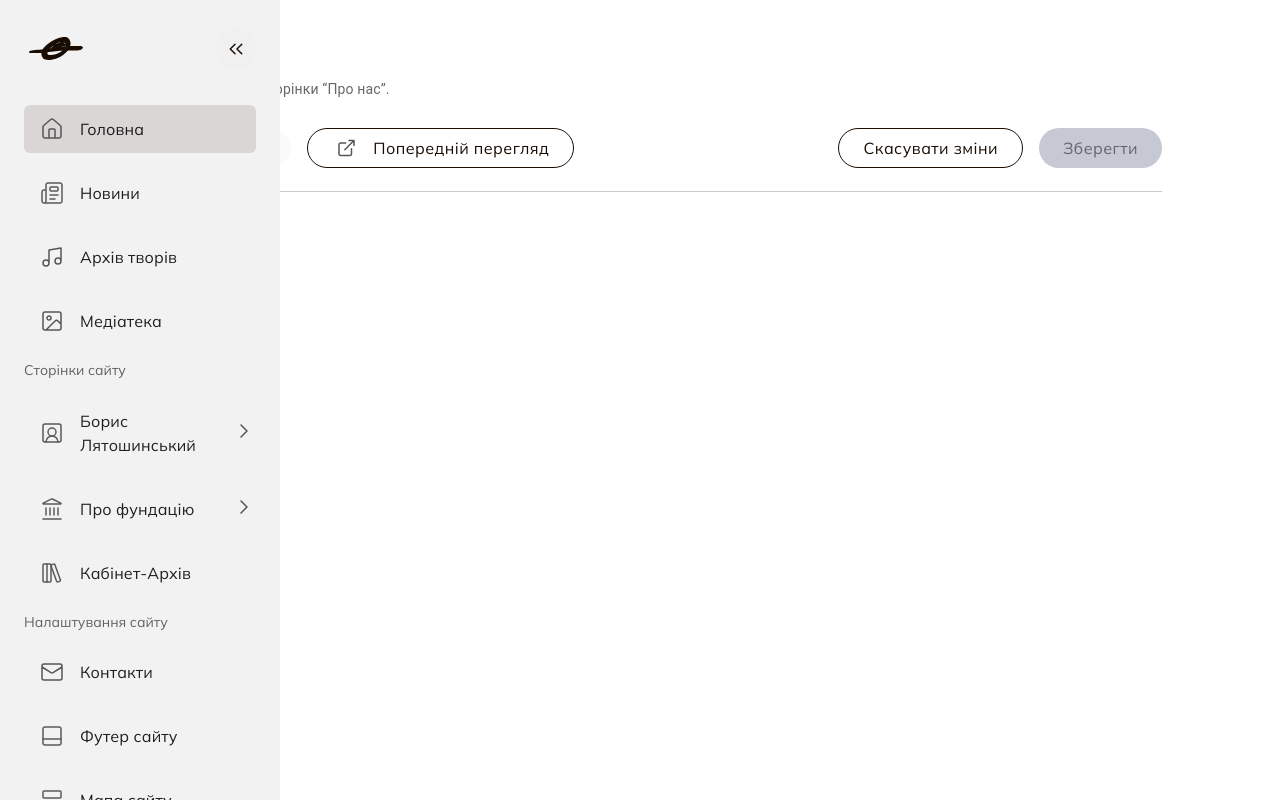
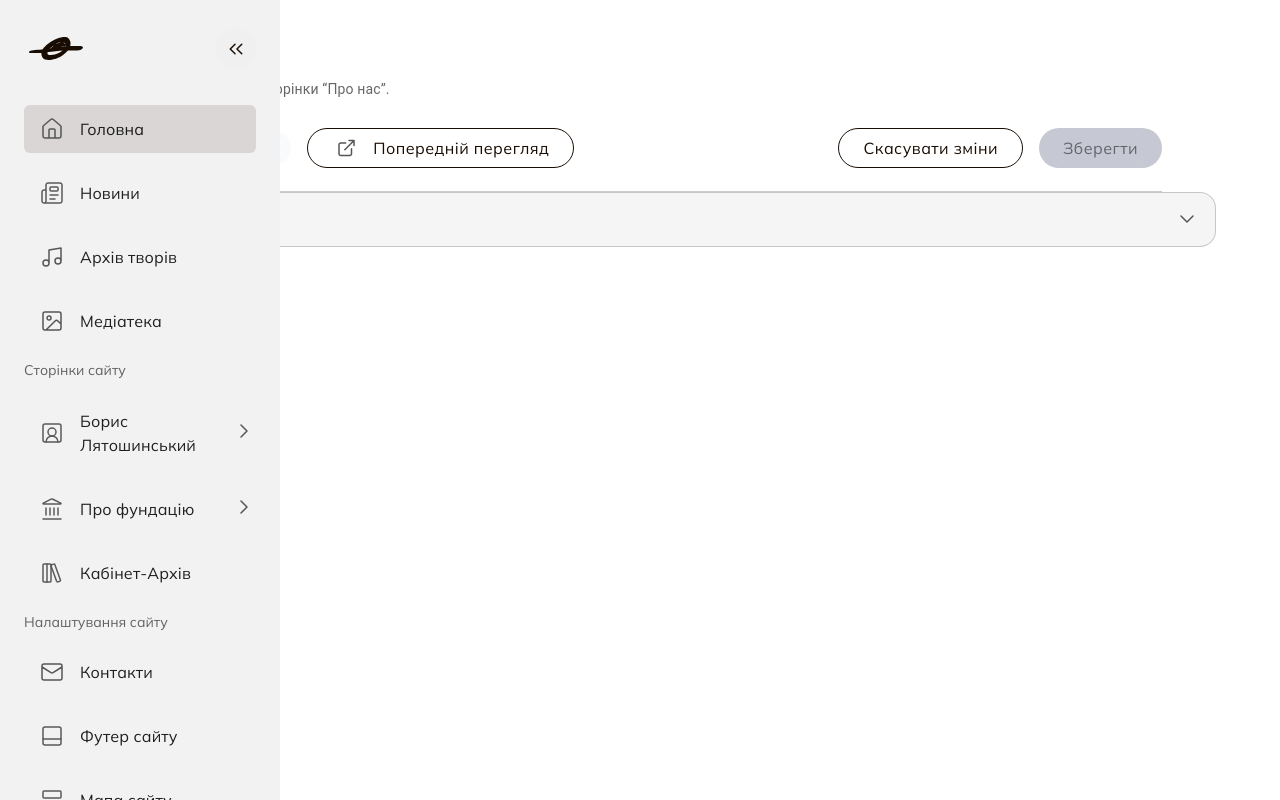
Before and after one commit to Liatoshynsky-Foundation/lf-admin, a Next.js app: page / in a window 1280 px wide. Built offline with nearby package versions, Linux system fonts and the light colour scheme.

Commit message:
feat: rough draft

```diff
--- a/app/(logged_id)/page.tsx
+++ b/app/(logged_id)/page.tsx
@@ -4,6 +4,7 @@ import { Box } from '@mui/material';
 import React from 'react';
 
 import { fetchPreview } from '~/lib/utils/fetchPreview';
+import Team from '~/shared/components/accordion-blocks/team/Team';
 import { Header } from '~/shared/components/header/Header';
 
 export default function Home() {
@@ -32,6 +33,14 @@ export default function Home() {
         onSave={onSave}
         isSaving
       />
+      <Team
+        introText="Вступний текст секції"
+        sectionTitle="Заголовок секції"
+        contributors={[
+          { name: 'Тетяна Гоман', description: 'Опис учасника' },
+          { name: 'Тетяна Гоман', description: 'Опис учасника' }
+        ]}
+      />
     </Box>
   );
 }
--- /dev/null
+++ b/app/shared/components/accordion-blocks/team/Team.styles.tsx
@@ -0,0 +1,5 @@
+export const styles = {
+  contributorContainer: {
+    display: 'flex'
+  }
+};
--- /dev/null
+++ b/app/shared/components/accordion-blocks/team/Team.tsx
@@ -0,0 +1,35 @@
+import { Box } from '@mui/system';
+import React from 'react';
+
+import { SvgImage } from '../../svg-image/SvgImage';
+import { styles } from './Team.styles';
+import { ContributorCard } from '~/components/contributor-card/ContributorCard';
+import CollapsibleBlock from '~/ds-components/collapsible-block/CollapsibleBlock';
+import { CustomTextField } from '~/ds-components/text-field/TextField';
+import { ContributorData } from '~/types/accordionBlocks';
+
+type TeamProps = {
+  introText: string;
+  sectionTitle: string;
+  contributors: Array<ContributorData>;
+};
+
+const Team = ({ introText, sectionTitle, contributors }: TeamProps) => {
+  return (
+    <CollapsibleBlock title="Команда">
+      <CustomTextField title="Вступний текст секції" label="Текст заголовку" defaultValue={introText} fullWidth />
+      <CustomTextField title="Заголовок секції" label="Текст заголовку" defaultValue={sectionTitle} fullWidth />
+      {contributors.map((contributor, index) => (
+        <Box key={contributor.name + index} sx={styles.contributorContainer}>
+          <ContributorCard
+            contributorNameValue={contributor.name}
+            contributorDescriptionValue={contributor.description}
+          />
+          <SvgImage src="/icons/trash.svg" alt="Видалити учасника" width={24} height={24} />
+        </Box>
+      ))}
+    </CollapsibleBlock>
+  );
+};
+
+export default Team;
--- a/app/types/accordionBlocks.ts
+++ b/app/types/accordionBlocks.ts
@@ -30,3 +30,8 @@ export interface ConfigurableListItem {
   // eslint-disable-next-line @typescript-eslint/no-explicit-any
   [key: string]: any;
 }
+
+export interface ContributorData {
+  name: string;
+  description: string;
+}
--- a/middleware.ts
+++ b/middleware.ts
@@ -6,7 +6,7 @@ import { REFRESH_TOKEN_COOKIE_NAME } from './src/constants';
 export function middleware(request: NextRequest) {
   const refreshToken = request.cookies.get(REFRESH_TOKEN_COOKIE_NAME);
 
-  if (!refreshToken && request.nextUrl.pathname !== '/login') {
+  if (false && !refreshToken && request.nextUrl.pathname !== '/login') {
     return NextResponse.redirect(new URL('/login', request.url));
   }
 
```
Also changed, not shown: public/icons/trash.svg.
